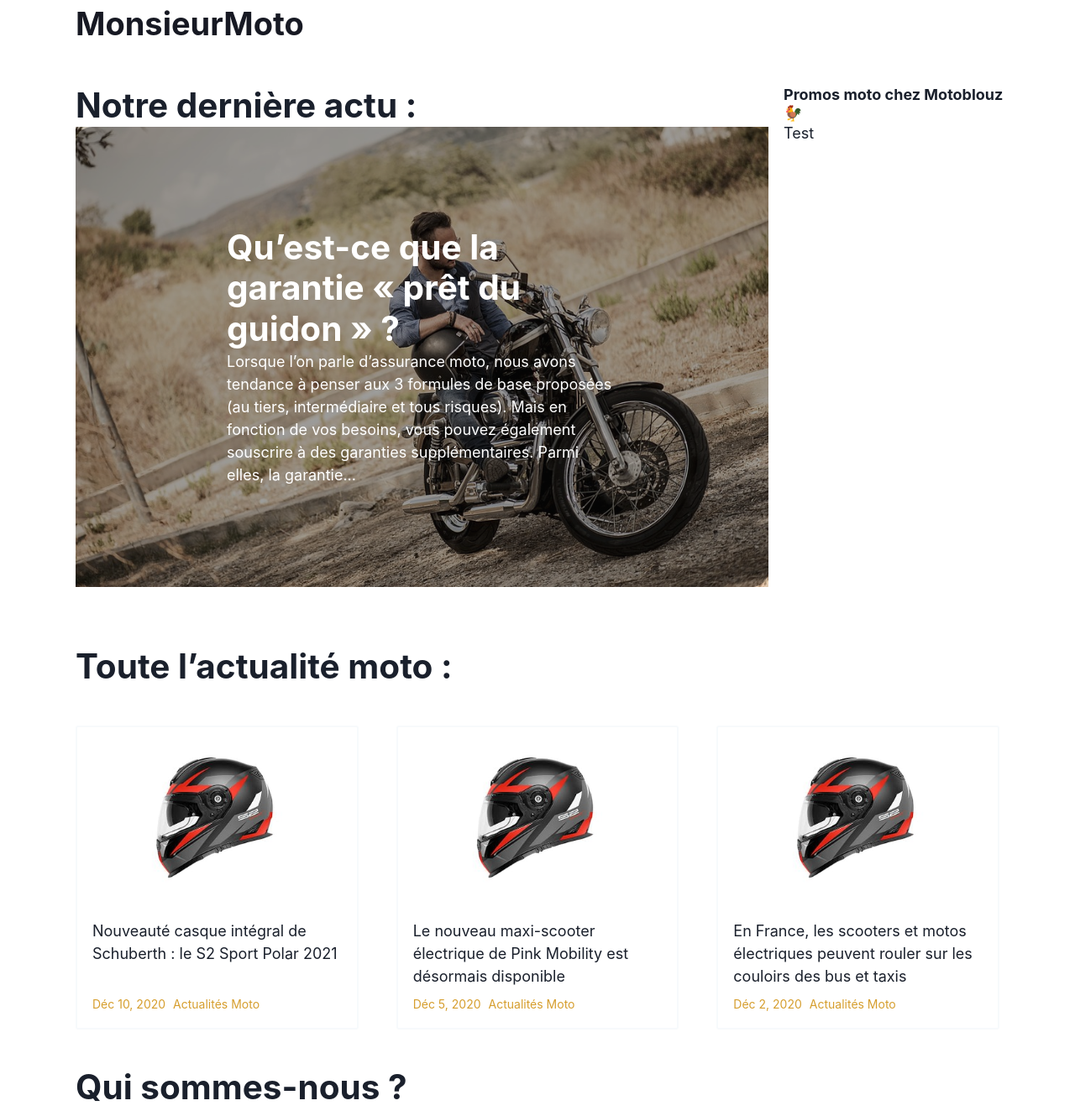
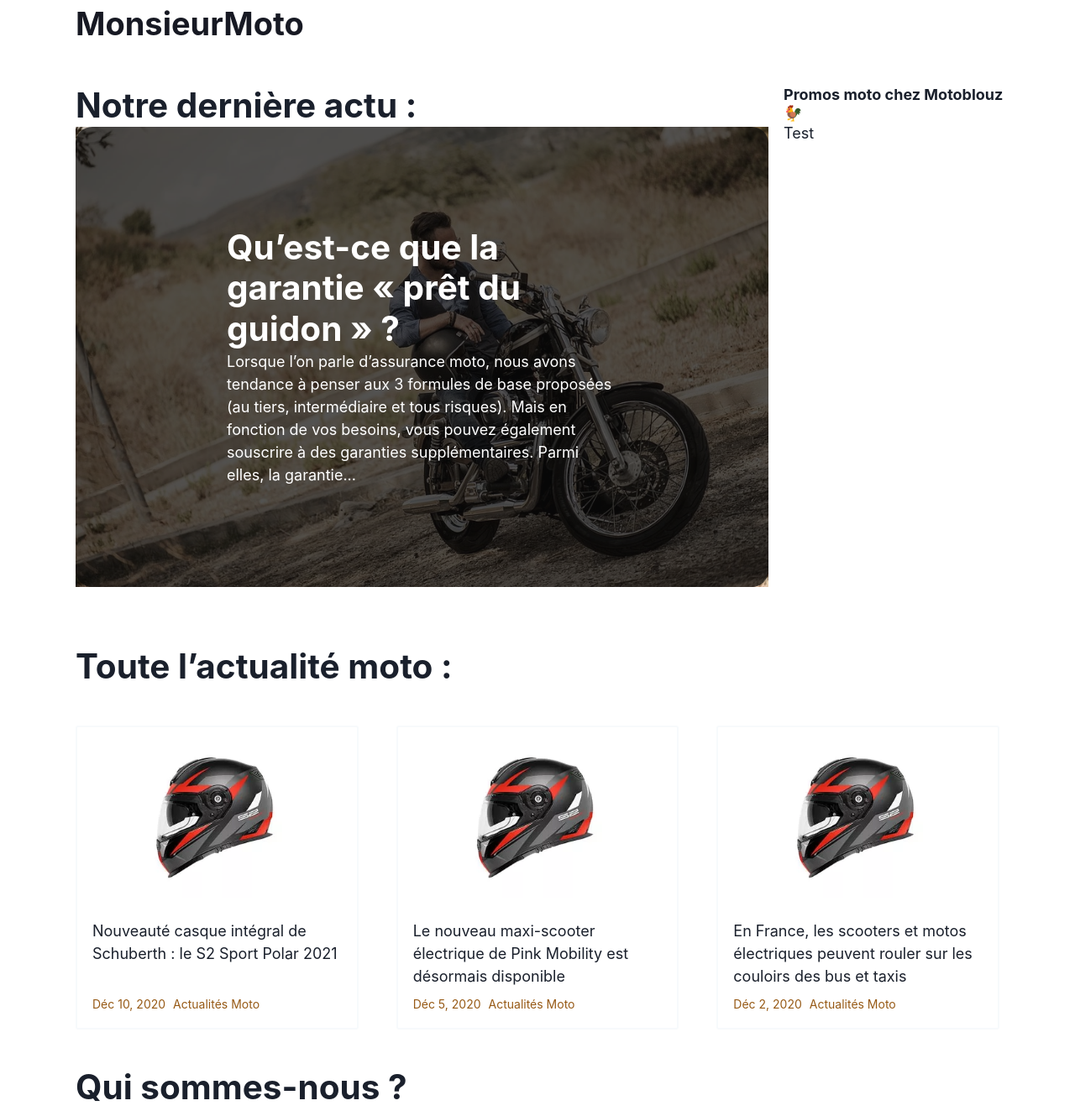
Before and after one commit to olivierlivet/mrmoto, a Gatsby site: page / in a window 1280 px wide. Shown: the top 1323 px of the page at 84% size. Built offline with nearby package versions, Linux system fonts and the light colour scheme; Gatsby itself is replaced by a stand-in of ours.

Commit message:
Proto AWS Gatsby

```diff
--- a/src/components/hero.js
+++ b/src/components/hero.js
@@ -37,7 +37,7 @@
             justify='center'
             align='center'
 
-            bg='rgba(10,10,10,.4)'
+            bg='rgba(10,10,10,.7)'
               h='100%'
           >
             <Box
@@ -60,19 +60,19 @@
         </Flex>
         <picture>
           <source
+            type='image/webp'
+            srcSet={heroWebp}
+          />
+          <source
             type='image/jpeg'
             srcSet={heroJpg}
-          />
-          <source
-            type='image/webp'
-            srcSet={heroWebp}
           />
           <Image
             src={heroJpg}
             alt='Actualité Mr Moto'
             w='100%'
             h='100%'
-            objectFit='cover'
+            // objectFit='cover'
           />
         </picture>
         </Box>
--- a/src/components/newsSummary.js
+++ b/src/components/newsSummary.js
@@ -67,9 +67,9 @@
                 }}
             >
                 <picture>
-                    <source srcSet={th1jpg} type='image/jpg' />
                     <source srcSet={th1webp} type='image/webp' />
-                    <Image src={th1jpg} alt='MrMoto' />
+                    <source srcSet={th1jpg} type='image/jpeg' />
+                    <Image loading='lazy' src={th1jpg} alt='MrMoto' />
                 </picture>
                 <Text
                     h='5rem'
@@ -78,7 +78,7 @@
                 </Text>
                 <Stack
                     fontSize={{ base:'12px', lg:'14px'}}
-                    color='yellow.500'
+                    color='yellow.700'
                     isInline>
                     <Text>{ item.date }</Text>
                     <Text>{ item.category }</Text>
```
